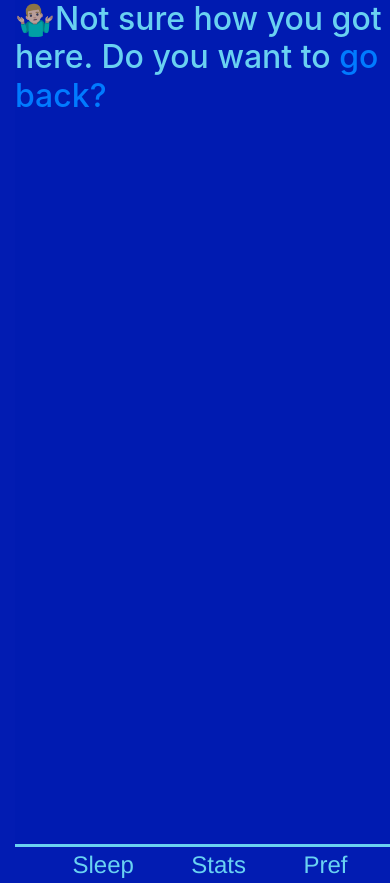
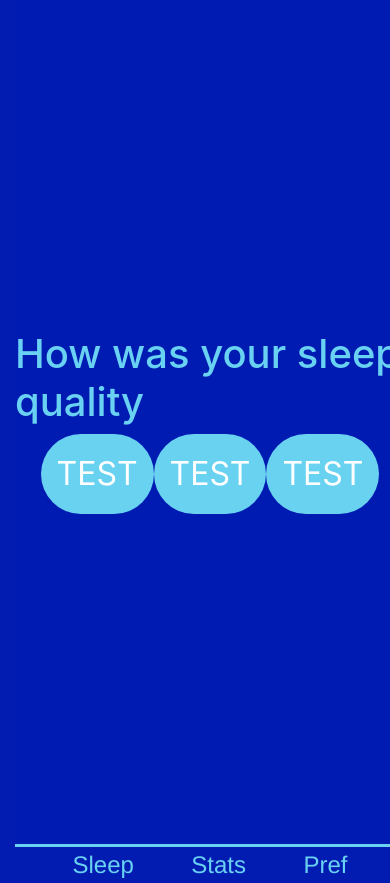
Before and after one commit to KamariRoss/SleepTracker, a React (Create React App) app in the folder ClientApp/: page /quality in a window 390 px wide. Built offline with nearby package versions, Linux system fonts and the light colour scheme.

Commit message:
Completed basic CSS and HTML of SleepTimer

```diff
--- a/ClientApp/src/App.jsx
+++ b/ClientApp/src/App.jsx
@@ -5,6 +5,9 @@ import { Home } from './pages/Home'
 import HelloWorld from './pages/_template/HelloWorld'
 import HeyWorld from './pages/_template/HeyWorld'
 import NotFound from './pages/NotFound'
+import SleepQuality from './pages/SleepQuality'
+import Activate from './pages/Activate'
+import AlarmOff from './pages/AlarmOff'
 import './custom.scss'
 export default class App extends Component {
   static displayName = App.name
@@ -14,6 +17,9 @@ export default class App extends Component {
       <Layout>
         <Switch>
           <Route exact path="/" component={Home} />
+          <Route exact path="/quality" component={SleepQuality} />
+          <Route exact path="/activate" component={Activate} />
+          <Route exact path="/off" component={AlarmOff} />
           <Route exact path="/counter" component={HelloWorld} />
           <Route exact path="/typescript" component={HeyWorld} />
           <Route exact path="*" component={NotFound} />
--- /dev/null
+++ b/ClientApp/src/components/Activate.scss
@@ -0,0 +1,55 @@
+@import './Design.scss';
+
+.activatePage {
+  display: flex;
+  align-items: center;
+  justify-content: center;
+  flex-direction: column;
+
+  .stopButton {
+    display: flex;
+    justify-content: center;
+    color: #fff !important;
+    text-transform: uppercase;
+    text-decoration: none;
+    background: $quinary-color;
+    padding: 2rem;
+    border-radius: 1rem;
+    border: none;
+    transition: all 0.4s ease 0s;
+    font-size: 4rem;
+  }
+  .stopButton:hover {
+    background: $primary-color;
+    letter-spacing: 0.0625rem;
+    -webkit-box-shadow: 0px 5px 40px -10px rgba(0, 0, 0, 0.57);
+    -moz-box-shadow: 0px 5px 40px -10px rgba(0, 0, 0, 0.57);
+    box-shadow: 5px 40px -10px rgba(0, 0, 0, 0.57);
+    transition: all 0.4s ease 0s;
+  }
+}
+@media only screen and (max-width: 800px) {
+  .buttonContainer {
+    .stopButton {
+      padding: 2rem;
+      border-radius: 0.8rem;
+      font-size: 3rem;
+    }
+    .stopButton:hover {
+      background: $primary-color;
+      letter-spacing: 0.0525rem;
+    }
+  }
+}
+@media only screen and (max-width: 450px) {
+  .buttonContainer {
+    .stopButton {
+      padding: 1.6rem;
+      border-radius: 0.3rem;
+      font-size: 1.5rem;
+    }
+    .stopButton:hover {
+      letter-spacing: 0.02125rem;
+    }
+  }
+}
--- /dev/null
+++ b/ClientApp/src/components/AlarmOff.scss
@@ -0,0 +1,54 @@
+@import './Design.scss';
+.alarmOffPage {
+  display: flex;
+  align-items: center;
+  justify-content: center;
+  flex-direction: column;
+
+  .alarmOffButton {
+    display: flex;
+    justify-content: center;
+    color: #fff !important;
+    text-transform: uppercase;
+    text-decoration: none;
+    background: $quinary-color;
+    padding: 2rem;
+    border-radius: 1rem;
+    border: none;
+    transition: all 0.4s ease 0s;
+    font-size: 4rem;
+  }
+  .alarmOffButton:hover {
+    background: $primary-color;
+    letter-spacing: 0.0625rem;
+    -webkit-box-shadow: 0px 5px 40px -10px rgba(0, 0, 0, 0.57);
+    -moz-box-shadow: 0px 5px 40px -10px rgba(0, 0, 0, 0.57);
+    box-shadow: 5px 40px -10px rgba(0, 0, 0, 0.57);
+    transition: all 0.4s ease 0s;
+  }
+}
+@media only screen and (max-width: 800px) {
+  .alarmOffPage {
+    .alarmOffButton {
+      padding: 2rem;
+      border-radius: 0.8rem;
+      font-size: 3rem;
+    }
+    .alarmOffButton:hover {
+      background: $primary-color;
+      letter-spacing: 0.0525rem;
+    }
+  }
+}
+@media only screen and (max-width: 450px) {
+  .alarmOffPage {
+    .alarmOffButton {
+      padding: 1.6rem;
+      border-radius: 0.3rem;
+      font-size: 1.5rem;
+    }
+    .alarmOffButton:hover {
+      letter-spacing: 0.02125rem;
+    }
+  }
+}
--- /dev/null
+++ b/ClientApp/src/components/SleepQuality.scss
@@ -0,0 +1,58 @@
+@import './Design.scss';
+
+.sleepQualityPage {
+  display: flex;
+  align-items: center;
+  justify-content: center;
+  flex-direction: column;
+  .sleepQualityButton {
+    display: flex;
+    flex-direction: row;
+    .simleyFace {
+      display: flex;
+      justify-content: center;
+      color: #fff !important;
+      text-transform: uppercase;
+      text-decoration: none;
+      background: $quinary-color;
+      padding: 1rem;
+      border-radius: 3rem;
+      border: none;
+      transition: all 0.4s ease 0s;
+      font-size: 2rem;
+    }
+    .simleyFace:hover {
+      background: $primary-color;
+      letter-spacing: 0.0625rem;
+      -webkit-box-shadow: 0px 5px 40px -10px rgba(0, 0, 0, 0.57);
+      -moz-box-shadow: 0px 5px 40px -10px rgba(0, 0, 0, 0.57);
+      box-shadow: 5px 40px -10px rgba(0, 0, 0, 0.57);
+      transition: all 0.4s ease 0s;
+    }
+  }
+}
+@media only screen and (max-width: 800px) {
+  .sleepQualityPage {
+    .simleyFace {
+      padding: 2rem;
+      border-radius: 3rem;
+      font-size: 3rem;
+    }
+    .simleyFace:hover {
+      background: $primary-color;
+      letter-spacing: 0.0525rem;
+    }
+  }
+}
+@media only screen and (max-width: 450px) {
+  .sleepQualityPage {
+    .simleyFace {
+      padding: 1.6rem;
+      border-radius: 3rem;
+      font-size: 1.5rem;
+    }
+    .simleyFace:hover {
+      letter-spacing: 0.02125rem;
+    }
+  }
+}
--- a/ClientApp/src/components/homepage.scss
+++ b/ClientApp/src/components/homepage.scss
@@ -1,4 +1,4 @@
-@import './design.scss';
+@import './Design.scss';
 .buttonContainer {
   display: flex;
   align-items: center;
@@ -81,12 +81,12 @@
 @media only screen and (max-width: 450px) {
   .buttonContainer {
     .sleepButton {
-      padding: 2rem;
-      border-radius: 0.5rem;
-      font-size: 2rem;
+      padding: 1.6rem;
+      border-radius: 0.3rem;
+      font-size: 1.5rem;
     }
     .sleepButton:hover {
-      letter-spacing: 0.03125rem;
+      letter-spacing: 0.02125rem;
     }
   }
 
--- a/ClientApp/src/custom.scss
+++ b/ClientApp/src/custom.scss
@@ -1,6 +1,9 @@
 /* Provide sufficient contrast against white background */
-@import './components/design.scss';
-@import './components/homepage.scss';
+@import './components/Design.scss';
+@import './components/HomePage.scss';
+@import './components/Activate.scss';
+@import './components/SleepQuality.scss';
+@import './components/AlarmOff.scss';
 html {
   background-color: $quaternary-color;
 }
--- /dev/null
+++ b/ClientApp/src/pages/Activate.jsx
@@ -0,0 +1,13 @@
+import React from 'react'
+const Activate = () => {
+  return (
+    <div class="activatePage">
+      <h1 class="activateTitle">Sleep in Progress</h1>
+      <h3 class="activateTime">Alarm 6:00a.m.</h3>
+      <button class="stopButton">
+        <h2 class="activateStopButton">Stop</h2>
+      </button>
+    </div>
+  )
+}
+export default Activate
--- /dev/null
+++ b/ClientApp/src/pages/AlarmOff.jsx
@@ -0,0 +1,11 @@
+import React from 'react'
+const AlarmOff = () => {
+  return (
+    <div class="alarmOffPage">
+      <h1 class="alarmHeader">Time to wake up</h1>
+      <button class="alarmOffButton">Stop Alarm</button>
+    </div>
+  )
+}
+
+export default AlarmOff
--- /dev/null
+++ b/ClientApp/src/pages/SleepQuality.jsx
@@ -0,0 +1,16 @@
+import React from 'react'
+
+const SleepQuality = () => {
+  return (
+    <div class="sleepQualityPage">
+      <h1 class="sleepQualityTitle">How was your sleep quality</h1>
+      <section class="sleepQualityButton">
+        <button class="simleyFace"> Test</button>
+        <button class="simleyFace"> Test</button>
+        <button class="simleyFace"> Test</button>
+      </section>
+    </div>
+  )
+}
+
+export default SleepQuality
```
